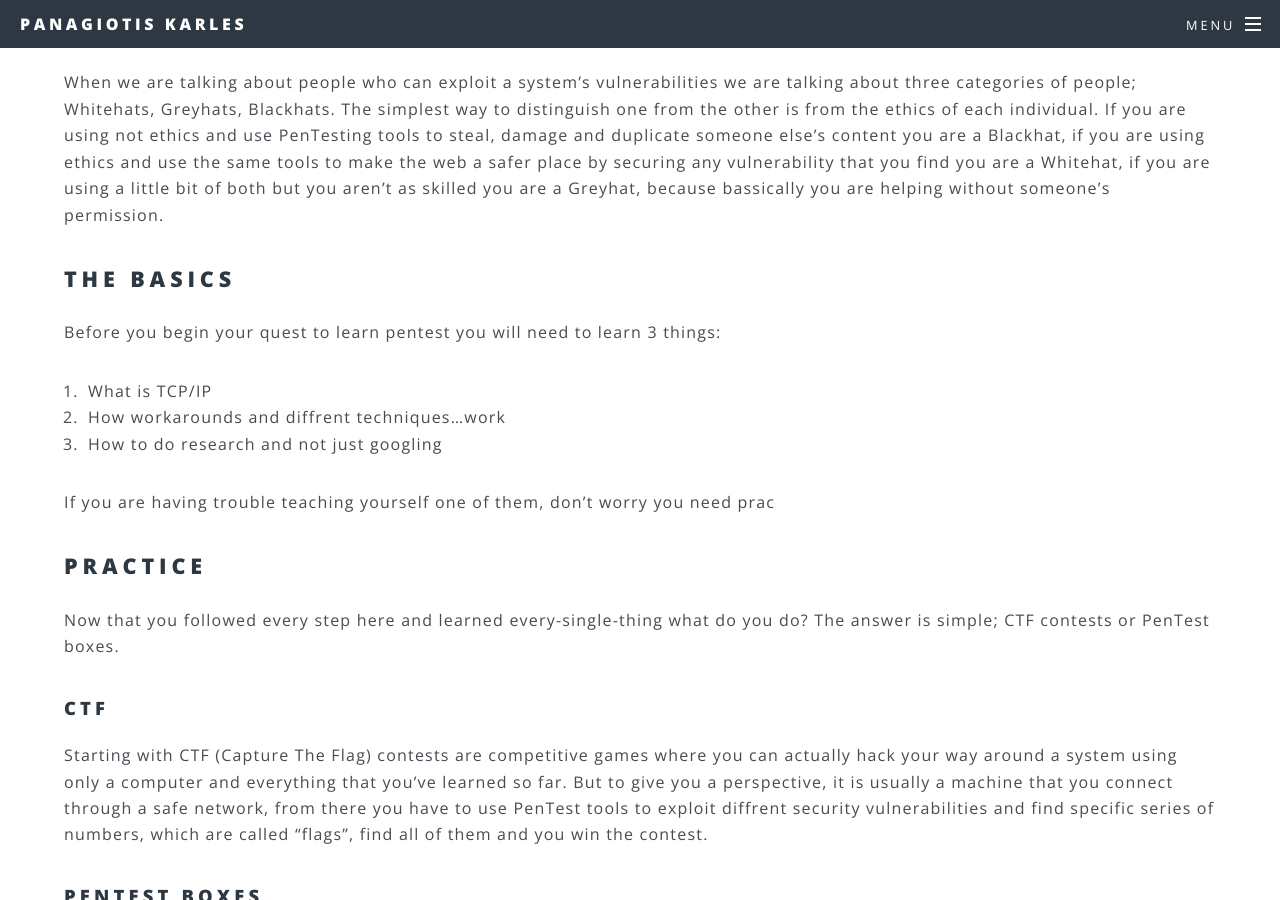
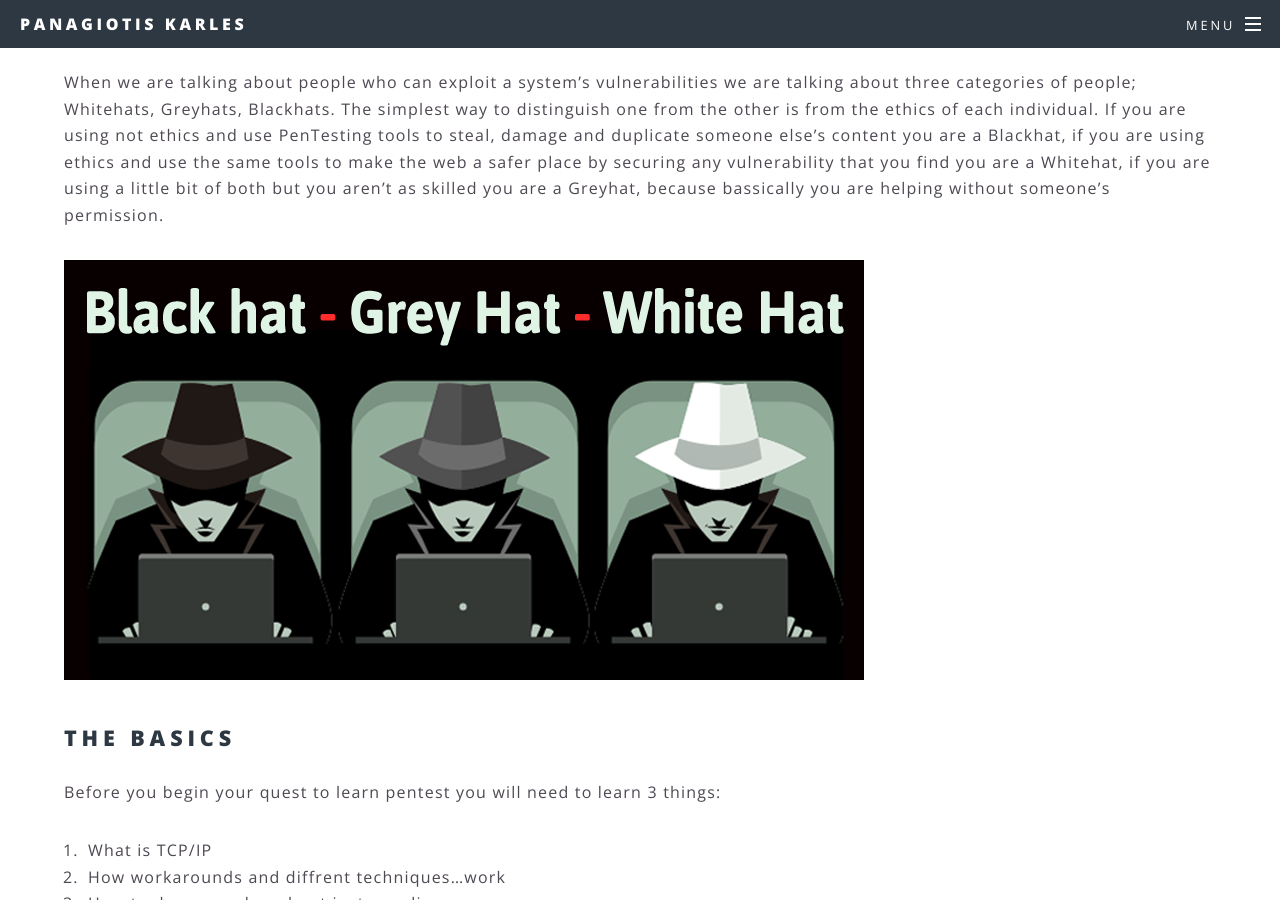
Before and after one commit to KarlesP/karlesp.github.io, a Jekyll site: the page built from security/intro.md, in a window 1280 px wide and 900 px high, scrolled down 1167 px. Built offline with Jekyll 4.4.1, drawn with Linux system fonts in a browser that asks for light colours; our own code applies the rules of GitHub Pages for plain Markdown files.

Commit message:
Update intro.md

```diff
--- a/security/intro.md
+++ b/security/intro.md
@@ -19,7 +19,7 @@ Now if you exclude the last part, everything else is basically *illegal* if you
 ### ...something about hats
 When we are talking about people who can exploit a system's vulnerabilities we are talking about three categories of people; Whitehats, Greyhats, Blackhats. The simplest way to distinguish one from the other is from the ethics of each individual. If you are using not ethics and use PenTesting tools to steal, damage and duplicate someone else's content you are a Blackhat, if you are using ethics and use the same tools to make the web a safer place by securing any vulnerability that you find you are a Whitehat, if you are using a little bit of both but you aren't as skilled you are a Greyhat, because bassically you are helping without someone's permission.
 
-[logo]: Hackers.png "Hats"
+![Hats](Hackers.png)
 
 
 ## The Basics
```
